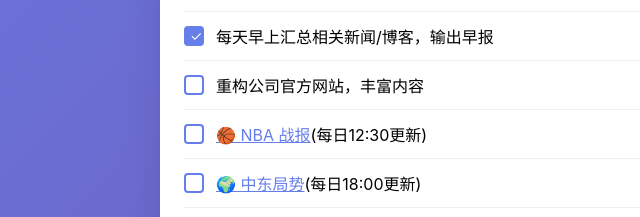
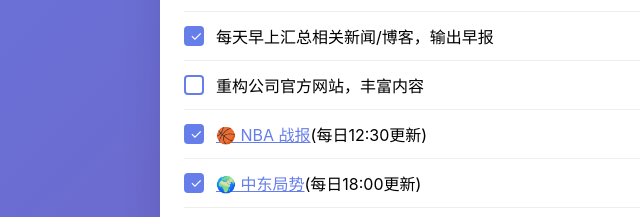
Before and after one commit to Elliot-Zzz/workspace, a plain HTML site: page index.html in a window 1280 px wide. Shown: the part 820-1037 px from the top of the page, 0-640 px from the left. Drawn offline with Linux system fonts and the light colour scheme.

Commit message:
更新看板：标记NBA战报和中东局势为已完成

```diff
--- a/index.html
+++ b/index.html
@@ -59,8 +59,8 @@
                 <li><span class="checkbox checked"></span>细化专业领域方向</li>
                 <li><span class="checkbox checked"></span>每天早上汇总相关新闻/博客，输出早报</li>
                 <li><span class="checkbox"></span>重构公司官方网站，丰富内容</li>
-                <li><span class="checkbox"></span><a href="nba.html" style="color:#667eea;">🏀 NBA 战报</a> (每日12:30更新)</li>
-                <li><span class="checkbox"></span><a href="iran.html" style="color:#667eea;">🌍 中东局势</a> (每日18:00更新)</li>
+                <li><span class="checkbox checked"></span><a href="nba.html" style="color:#667eea;">🏀 NBA 战报</a> (每日12:30更新)</li>
+                <li><span class="checkbox checked"></span><a href="iran.html" style="color:#667eea;">🌍 中东局势</a> (每日18:00更新)</li>
                 <li><span class="checkbox checked"></span><a href="blog.html" style="color:#667eea;">📝 建立技术博客系统</a>
                     <ul class="task-list">
                         <li class="sub-task"><span class="checkbox checked"></span>嵌入式产品加密方案文章</li>
```
